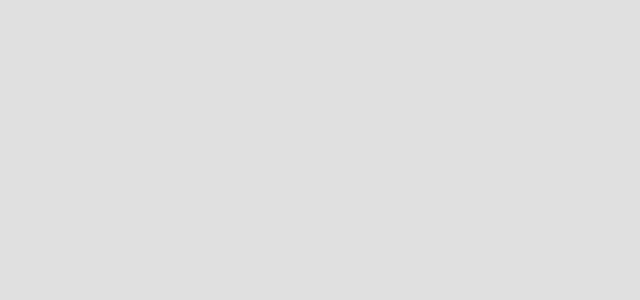
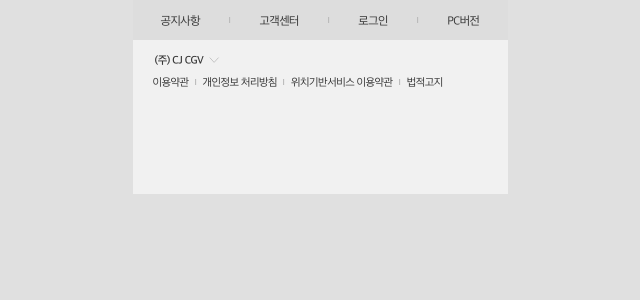
Before and after one commit to NOW-SOPT-CDSP-WEB5/CGV-CLIENT, a React (Vite) app: page / in a window 1280 px wide. Shown: the top 300 px of the page, without its empty margins (320-960 px from the left). Built offline with nearby package versions, Linux system fonts and the light colour scheme.

Commit message:
💄 style: Footer 글씨체, 글씨색 변경

```diff
--- a/src/App.tsx
+++ b/src/App.tsx
@@ -2,12 +2,14 @@
 import GlobalStyles from './styles/GlobalStyle';
 import theme from './styles/theme';
 import GlobalFont from './styles/GlobalFont';
+import Footer from './components/common/Footer';
 
 function App() {
 	return (
 		<ThemeProvider theme={theme}>
 			<GlobalFont />
 			<GlobalStyles />
+			<Footer/>
 		</ThemeProvider>
 	);
 }
--- a/src/components/common/Footer.tsx
+++ b/src/components/common/Footer.tsx
@@ -35,7 +35,7 @@
 
 export default Footer;
 
-const FooterTopLabel = styled.p`
+const FooterTopLabel = styled(Typo.Body.Body2R12)`
 	margin: 2.8rem;
 `;
 
@@ -45,6 +45,8 @@
 	justify-content: space-between;
 	width: 37.5rem;
 	height: 4rem;
+
+	color: ${({ color, theme }) => color || theme.GreyScale.BG};
 
 	background-color: ${({ theme }) => theme.GreyScale.LG2};
 `;
```
